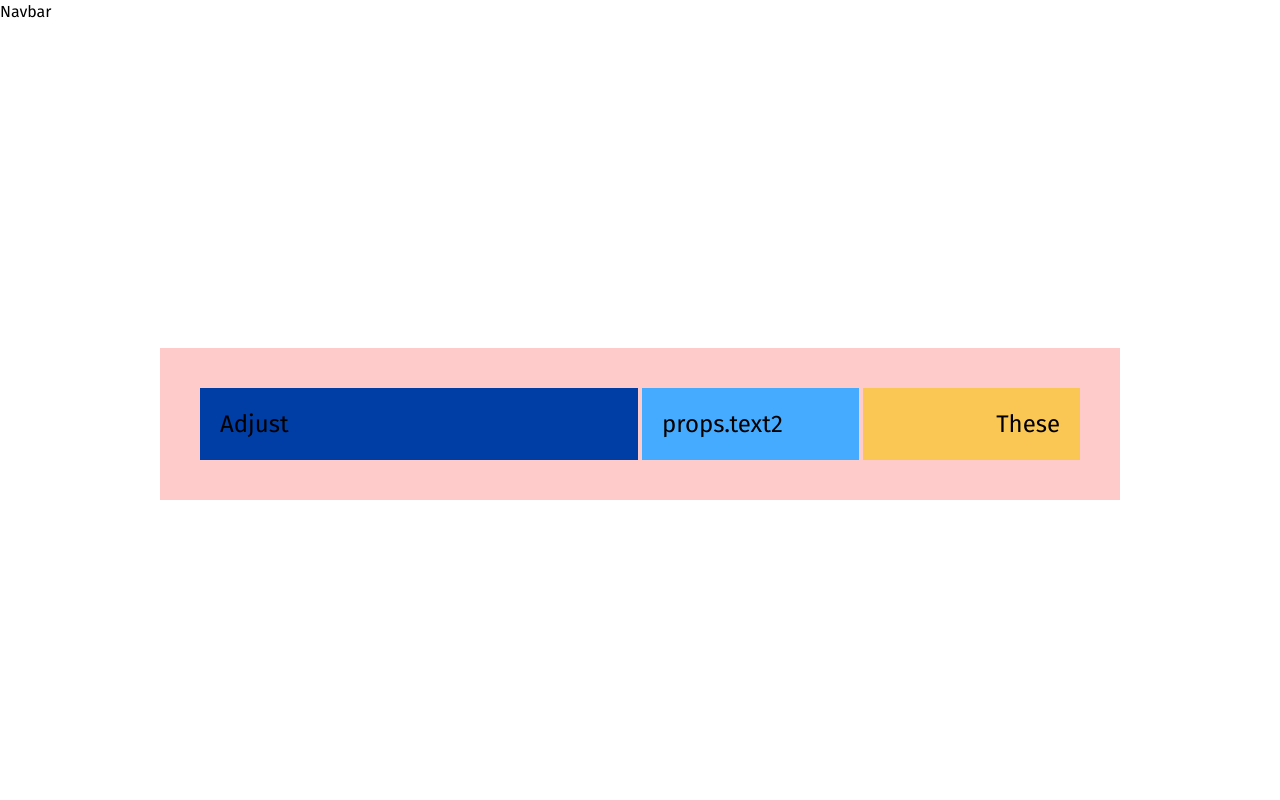
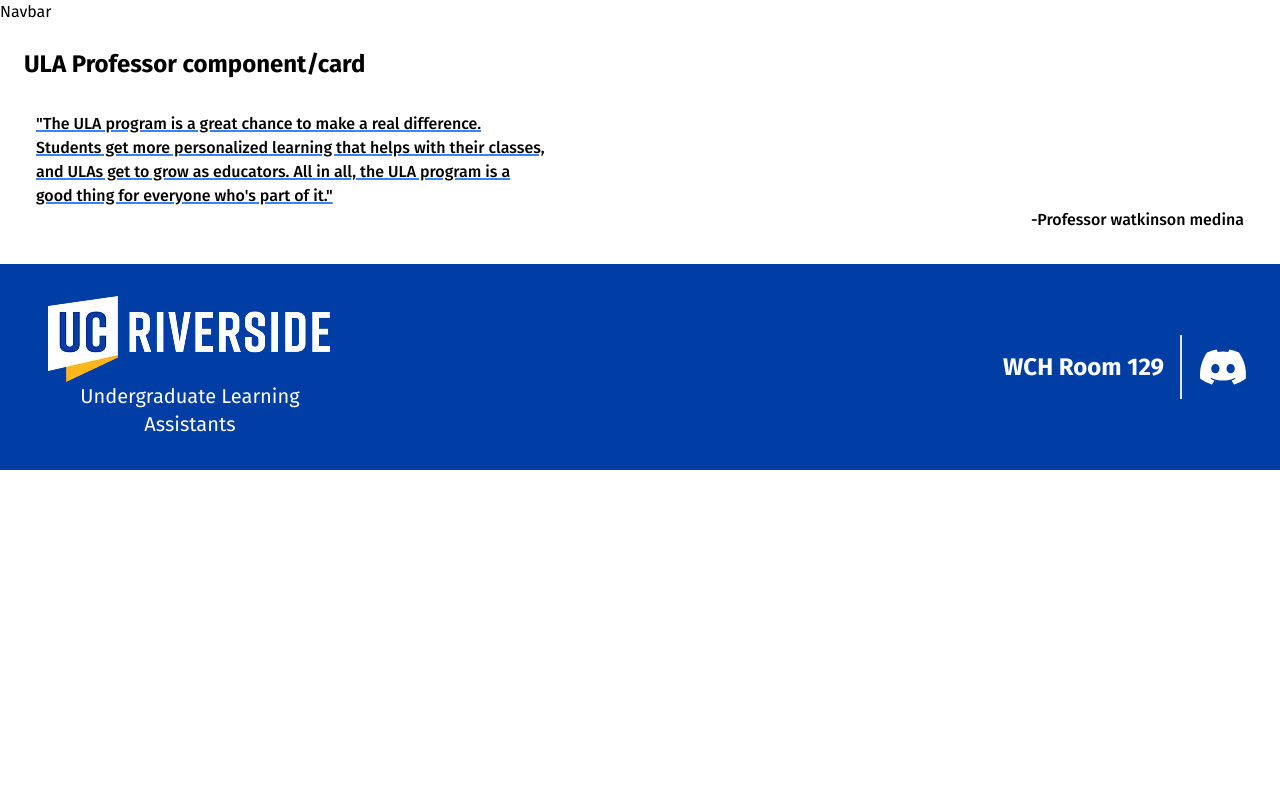
Before and after one commit to acm-ucr/cse-ula, a Next.js app: page / in a window 1280 px wide. Shown: the top 800 px of the page. Built offline with nearby package versions, Linux system fonts and the light colour scheme.

Commit message:
implemented Professor Text

```diff
--- a/package.json
+++ b/package.json
@@ -16,7 +16,7 @@
     "@tanstack/react-query": "5.69.0",
     "lucide-react": "0.484.0",
     "motion": "^12.11.3",
-    "next": "^13.5.11",
+    "next": "^15.3.5",
     "react": "18.2.0",
     "react-dom": "18.2.0",
     "react-icons": "^5.5.0"
--- a/src/app/page.tsx
+++ b/src/app/page.tsx
@@ -1,11 +1,10 @@
-import Example from "@/components/Example";
+import Professor from "@/components/about/Professor";
 
-const Home = () => {
+export default function AboutPage() {
   return (
-    <div className="flex h-screen w-screen items-center justify-center text-center text-2xl">
-      <Example text1="Adjust" text2="These" text3="Props" />
-    </div>
+    <main className="p-6">
+      <h1 className="mb-6 text-2xl font-bold">ULA Professor component/card</h1>
+      <Professor />
+    </main>
   );
-};
-
-export default Home;
+}
--- a/src/components/about/Professor.tsx
+++ b/src/components/about/Professor.tsx
@@ -1,4 +1,17 @@
 const Professor = () => {
-  return <div className="">Professor</div>;
+  return (
+    <div className="flex-col bg-white px-3 py-2">
+      <p className="font-medium text-black underline decoration-blue-500 decoration-2">
+        "The ULA program is a great chance to make a real difference.
+        <br />
+        Students get more personalized learning that helps with their classes,{" "}
+        <br />
+        and ULAs get to grow as educators. All in all, the ULA program is a{" "}
+        <br />
+        good thing for everyone who's part of it."
+      </p>
+      <p className="text-right font-medium">-Professor watkinson medina</p>
+    </div>
+  );
 };
 export default Professor;
```
Also changed, not shown: 1 other file (tests, documents, lock files or other folders).
